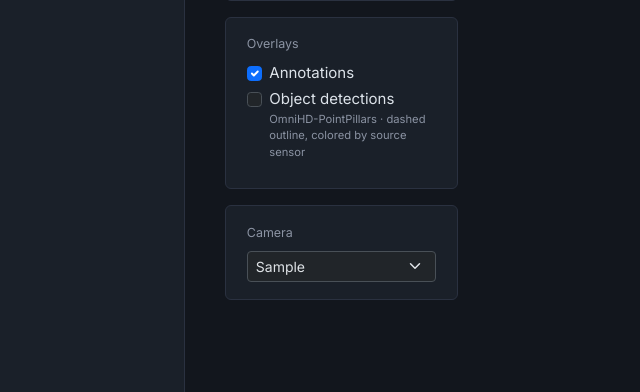
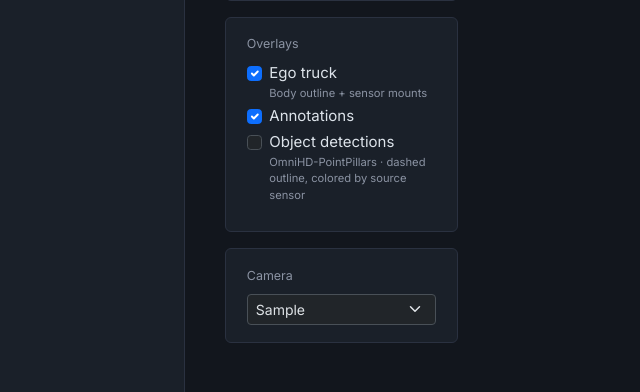
Before and after one commit to lailaamin70/Boeing-RADAR-Autonomous-, a Flask app: template dashboard/app/templates/scene_viewer.html in a window 1280 px wide. Shown: the part 408-800 px from the top of the page, without its empty margins (35-675 px from the left). Run offline with Flask 3, Linux system fonts and the light colour scheme; the template is opened without the code that fills it: most values are stand-ins (such as "Sample title", 1, 10 or a date in 2020); some libraries are stand-ins or nearby versions.

Commit message:
Added 3d and top down representation of trucks and sensors

```diff
--- a/dashboard/app/static/js/scene_viewer.js
+++ b/dashboard/app/static/js/scene_viewer.js
@@ -18,6 +18,7 @@ const els = {
   cameraCol: document.getElementById("camera-col"),
   cameraSelect: document.getElementById("camera-select"),
   mainTitle: document.getElementById("main-view-title"),
+  showEgo: document.getElementById("show-ego"),
   showDetections: document.getElementById("show-detections"),
   scoreWrap: document.getElementById("score-threshold-wrap"),
   scoreSlider: document.getElementById("score-threshold"),
@@ -31,6 +32,12 @@ let scoreTouched = false;
 const MODALITY_COLOR = { radar: "#e2793d", lidar: "#4bb4c4" };
 const ANNOTATION_COLOR = "#f2e5c9";
 const DETECTION_COLOR = { radar: "#ff4d8d", lidar: "#c6ff4d" };
+const EGO_COLOR = "#8b93a3";
+const SENSOR_STYLE = {
+  radar: { color: "#e2793d", symbol: "square" },
+  lidar: { color: "#4bb4c4", symbol: "diamond" },
+  camera: { color: "#7f9fd9", symbol: "circle" },
+};
 
 // Box edges: 0-3 front face, 4-7 rear face
 const BOX_EDGES = [
@@ -38,6 +45,13 @@ const BOX_EDGES = [
   [4, 5], [5, 6], [6, 7], [7, 4],
   [0, 4], [1, 5], [2, 6], [3, 7],
 ];
+
+// 12 triangles covering the 6 faces of a box used for the ego-truck body.
+const BOX_TRIANGLES = {
+  i: [0, 0, 4, 4, 0, 0, 3, 3, 0, 0, 1, 1],
+  j: [1, 2, 5, 6, 1, 5, 2, 6, 3, 7, 2, 6],
+  k: [2, 3, 6, 7, 5, 4, 6, 7, 7, 4, 6, 5],
+};
 
 function selectedSensors() {
   return Array.from(document.querySelectorAll(".sensor-check"))
@@ -53,6 +67,10 @@ function showAnnotations() {
   return document.getElementById("show-annotations").checked;
 }
 
+function showEgo() {
+  return els.showEgo.checked;
+}
+
 function showDetections() {
   return els.showDetections.checked;
 }
@@ -65,8 +83,9 @@ function mediaUrl(filename) {
   return window.SCENE_ENDPOINTS.media.replace("__FILE__", filename);
 }
 
-function withParams(base, sensors, annotations, detections, minScore) {
+function withParams(base, sensors, annotations, detections, minScore, ego = false) {
   const params = new URLSearchParams();
+  if (ego) params.set("ego", "1");
   sensors.forEach((s) => params.append("sensor", s));
   if (annotations) params.set("annotations", "1");
   if (detections) {
@@ -76,17 +95,17 @@ function withParams(base, sensors, annotations, detections, minScore) {
   return `${base}?${params.toString()}`;
 }
 
-function topdownUrl(token, sensors, annotations, detections, minScore) {
+function topdownUrl(token, sensors, annotations, detections, minScore, ego) {
   return withParams(
     window.SCENE_ENDPOINTS.topdown.replace("__TOKEN__", token),
-    sensors, annotations, detections, minScore
+    sensors, annotations, detections, minScore, ego
   );
 }
 
-function pointsUrl(token, sensors, annotations, detections, minScore) {
+function pointsUrl(token, sensors, annotations, detections, minScore, ego) {
   return withParams(
     window.SCENE_ENDPOINTS.points.replace("__TOKEN__", token),
-    sensors, annotations, detections, minScore
+    sensors, annotations, detections, minScore, ego
   );
 }
 
@@ -110,7 +129,55 @@ function addBoxTrace(traces, box, { color, dash, width, name, legendgroup, showl
   });
 }
 
-async function render3D(sample, sensors, annotations, detections, minScore) {
+function addEgoTraces(traces, ego) {
+  if (!ego) return;
+
+  ego.boxes.forEach((box, i) => {
+    const c = box.corners;
+    traces.push({
+      type: "mesh3d",
+      x: c.map((p) => p[0]),
+      y: c.map((p) => p[1]),
+      z: c.map((p) => p[2]),
+      i: BOX_TRIANGLES.i,
+      j: BOX_TRIANGLES.j,
+      k: BOX_TRIANGLES.k,
+      color: EGO_COLOR,
+      opacity: 0.18,
+      flatshading: true,
+      name: "ego truck",
+      legendgroup: "ego",
+      showlegend: i === 0,
+      hoverinfo: "skip",
+    });
+    addBoxTrace(traces, box, {
+      color: EGO_COLOR, dash: "solid", width: 2,
+      name: box.name, legendgroup: "ego", showlegend: false,
+    });
+  });
+
+  const byModality = {};
+  ego.sensors.forEach((s) => {
+    if (!byModality[s.modality]) byModality[s.modality] = [];
+    byModality[s.modality].push(s);
+  });
+  Object.entries(byModality).forEach(([modality, list]) => {
+    const style = SENSOR_STYLE[modality] || { color: "#ffffff", symbol: "circle" };
+    traces.push({
+      type: "scatter3d",
+      mode: "markers",
+      name: `${modality} sensors`,
+      x: list.map((s) => s.xyz[0]),
+      y: list.map((s) => s.xyz[1]),
+      z: list.map((s) => s.xyz[2]),
+      text: list.map((s) => s.channel),
+      hovertemplate: "%{text}<extra></extra>",
+      marker: { size: 5, color: style.color, symbol: style.symbol, line: { color: "#ffffff", width: 1 } },
+    });
+  });
+}
+
+async function render3D(sample, sensors, annotations, detections, minScore, ego) {
   if (sensors.length === 0) {
     Plotly.purge(els.plot3dWrap);
     return;
@@ -118,7 +185,7 @@ async function render3D(sample, sensors, annotations, detections, minScore) {
 
   let data;
   try {
-    const res = await fetch(pointsUrl(sample.token, sensors, annotations, detections, minScore));
+    const res = await fetch(pointsUrl(sample.token, sensors, annotations, detections, minScore, ego));
     data = await res.json();
   } catch (err) {
     els.plot3dWrap.innerHTML = `<div class="text-dim p-3">Couldn't load points: ${err.message}</div>`;
@@ -134,6 +201,8 @@ async function render3D(sample, sensors, annotations, detections, minScore) {
     z: pts.z,
     marker: { size: 1.5, color: MODALITY_COLOR[modality] || "#888", opacity: 0.7 },
   }));
+
+  addEgoTraces(traces, data.ego);
 
   (data.annotations || []).forEach((box, i) => {
     addBoxTrace(traces, box, {
@@ -165,11 +234,13 @@ async function render3D(sample, sensors, annotations, detections, minScore) {
     plot_bgcolor: "#1a2029",
     font: { color: "#dde3ea" },
     margin: { l: 0, r: 0, t: 10, b: 0 },
+    uirevision: "scene-viewer-3d",
     scene: {
       xaxis: { title: "x (m)", color: "#8b93a3", gridcolor: "#2a3140" },
       yaxis: { title: "y (m)", color: "#8b93a3", gridcolor: "#2a3140" },
       zaxis: { title: "z (m)", color: "#8b93a3", gridcolor: "#2a3140" },
       aspectmode: "data",
+      uirevision: "scene-viewer-3d",
     },
     legend: { font: { color: "#dde3ea" } },
     showlegend: true,
@@ -249,6 +320,7 @@ function updateFrame() {
   const annotations = showAnnotations();
   const detections = showDetections();
   const minScore = scoreThreshold();
+  const ego = showEgo();
   const mode = viewMode();
 
   els.scoreWrap.style.display = detections ? "" : "none";
@@ -259,13 +331,13 @@ function updateFrame() {
     els.topdownWrap.style.display = "";
     els.plot3dWrap.style.display = "none";
     els.topdownImg.src = sensors.length
-      ? topdownUrl(sample.token, sensors, annotations, detections, minScore)
+      ? topdownUrl(sample.token, sensors, annotations, detections, minScore, ego)
       : "";
   } else {
     els.mainTitle.textContent = "3D";
     els.topdownWrap.style.display = "none";
     els.plot3dWrap.style.display = "";
-    render3D(sample, sensors, annotations, detections, minScore);
+    render3D(sample, sensors, annotations, detections, minScore, ego);
   }
 
   updateCamera(sample, sensors, annotations, detections, minScore);
@@ -289,14 +361,12 @@ function startPlayback() {
 
   playing = true;
   els.playBtn.textContent = "Pause";
-
   const tick = () => {
     if (!playing) return;
     if (frameIndex >= samples.length - 1) {
       stopPlayback();
       return;
     }
-
     stepFrame(1);
     playTimer = setTimeout(tick, Number(els.speed.value));
   };
@@ -318,6 +388,7 @@ els.slider.addEventListener("input", (e) => {
 document.querySelectorAll('input[name="view_mode"]').forEach((el) => el.addEventListener("change", updateFrame));
 document.querySelectorAll(".sensor-check").forEach((el) => el.addEventListener("change", updateFrame));
 document.getElementById("show-annotations").addEventListener("change", updateFrame);
+els.showEgo.addEventListener("change", updateFrame);
 els.showDetections.addEventListener("change", updateFrame);
 els.scoreSlider.addEventListener("input", () => {
   scoreTouched = true;
--- a/dashboard/app/templates/scene_viewer.html
+++ b/dashboard/app/templates/scene_viewer.html
@@ -40,6 +40,13 @@
 
       <div class="panel mb-3">
         <div class="text-dim mb-2" style="font-size:.78rem">Overlays</div>
+        <div class="form-check">
+          <input class="form-check-input" type="checkbox" id="show-ego" checked>
+          <label class="form-check-label" for="show-ego">
+            Ego truck
+            <div class="text-dim" style="font-size:.7rem">Body outline + sensor mounts</div>
+          </label>
+        </div>
         <div class="form-check">
           <input class="form-check-input" type="checkbox" id="show-annotations" checked>
           <label class="form-check-label" for="show-annotations">Annotations</label>
```
Also changed, not shown: dashboard/app/routes.py (+5 -2 lines), dashboard/app/scene_viewer.py (+79 -2 lines), dashboard/config.py (+7 -1 lines).
